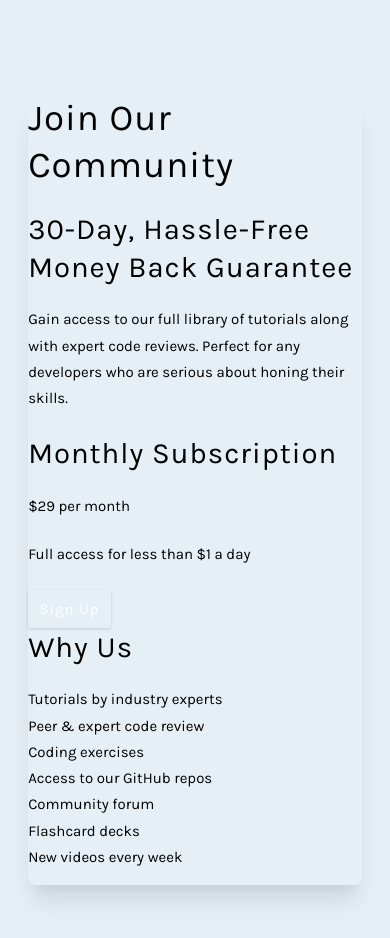
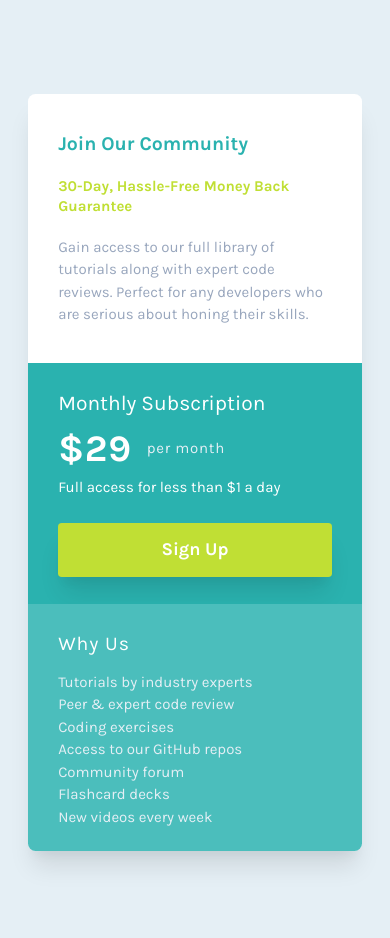
Before and after one commit to Lutefd/single-price-grid-component-master, a plain HTML site: page index.html in a window 390 px wide. Drawn offline with Linux system fonts and the light colour scheme.

Commit message:
Mobile design done

```diff
--- a/index.html
+++ b/index.html
@@ -23,9 +23,9 @@
         </div>
         <div class="box item-2">
           <h3>Monthly Subscription</h3>
-          <p><span>&dollar;29 </span>per month</p>
+          <p class="price"><span>&dollar;29 </span>per month</p>
           <p>Full access for less than &dollar;1 a day</p>
-          <a href="#" type="button" class="btn">Sign Up</a>
+          <a href="#" type="button" class="button">Sign Up</a>
         </div>
         <div class="box item-3">
           <h3>Why Us</h3>
--- a/sass/base/_root.scss
+++ b/sass/base/_root.scss
@@ -14,7 +14,7 @@ html {
   --primary-100: hsl(179, 62%, 43%);
   --primary-200: hsl(71, 73%, 54%);
   /* neutrals */
-  --Grey-50: hsl(218, 22%, 67%);
+  --grb: hsl(218, 22%, 67%);
   --lg: hsl(204, 43%, 93%);
 
   /* rest of the colors */
--- a/sass/components/_boxes.scss
+++ b/sass/components/_boxes.scss
@@ -5,3 +5,91 @@
   box-shadow: var(--shadow-4);
   border-radius: var(--radius);
 }
+.box {
+  padding: 1.8rem;
+  padding-inline: 2rem;
+  display: grid;
+  place-items: start;
+}
+.item-1 {
+  padding-top: 2.5rem;
+  padding-bottom: 1rem;
+  background-color: var(--white);
+  border-top-left-radius: var(--radius);
+  border-top-right-radius: var(--radius);
+  h2 {
+    color: var(--primary-100);
+    font-size: 1.3rem;
+    font-weight: 700;
+    letter-spacing: 0;
+  }
+  h3 {
+    color: var(--primary-200);
+    font-size: 1rem;
+    font-weight: 700;
+    letter-spacing: 0;
+    margin-bottom: 0.3rem;
+  }
+  p {
+    color: var(--grb);
+    line-height: 1.5rem;
+    font-size: 1rem;
+  }
+}
+.item-2 {
+  background-color: var(--primary-100);
+  h3 {
+    color: var(--white);
+    font-weight: 400;
+    font-size: 1.4rem;
+    letter-spacing: 0;
+  }
+  p {
+    color: var(--white);
+    font-size: 1rem;
+    span {
+      font-size: 2.5rem;
+      font-weight: 700;
+      margin-right: 1rem;
+    }
+  }
+  .price {
+    display: flex;
+    align-items: center;
+    margin-top: -1.5rem;
+    margin-bottom: -1.5rem;
+    color: var(--lg);
+    letter-spacing: 0.05rem;
+    span {
+      color: var(--white);
+    }
+  }
+  .button {
+    display: inline-block;
+    width: 100%;
+    text-align: center;
+    padding: 0.75rem;
+    background-color: var(--primary-200);
+    color: var(--white);
+    font-size: 1.2rem;
+    font-weight: 700;
+    box-shadow: var(--shadow-4);
+    border-radius: 0.25rem;
+  }
+}
+.item-3 {
+  background-color: hsl(179, 47%, 52%);
+  padding-bottom: 0.5rem;
+  border-bottom-left-radius: var(--radius);
+  border-bottom-right-radius: var(--radius);
+  h3 {
+    color: var(--white);
+    font-size: 1.3rem;
+    font-weight: 400;
+    margin-bottom: 0rem;
+  }
+  ul {
+    color: var(--lg);
+    line-height: 1.5;
+  }
+}
```
Also changed, not shown: dist/css/main.css, 1 other file.
